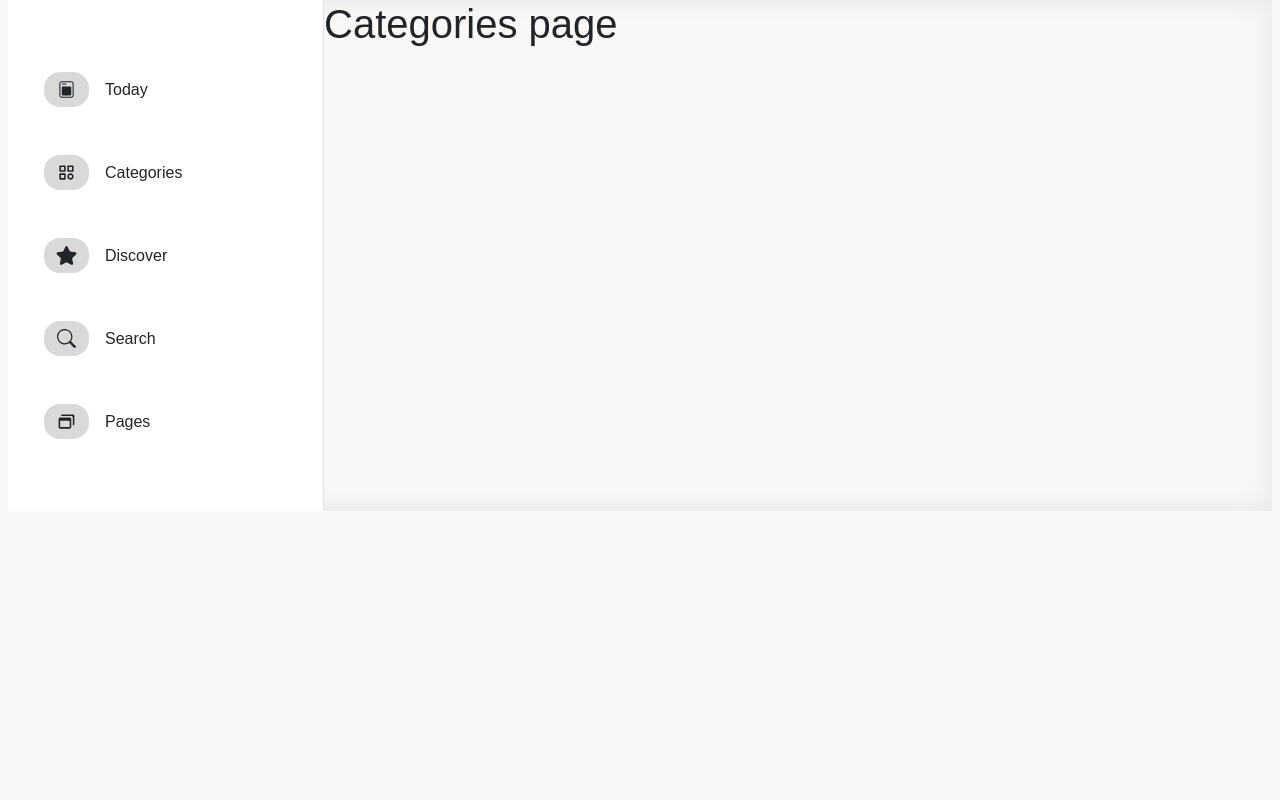
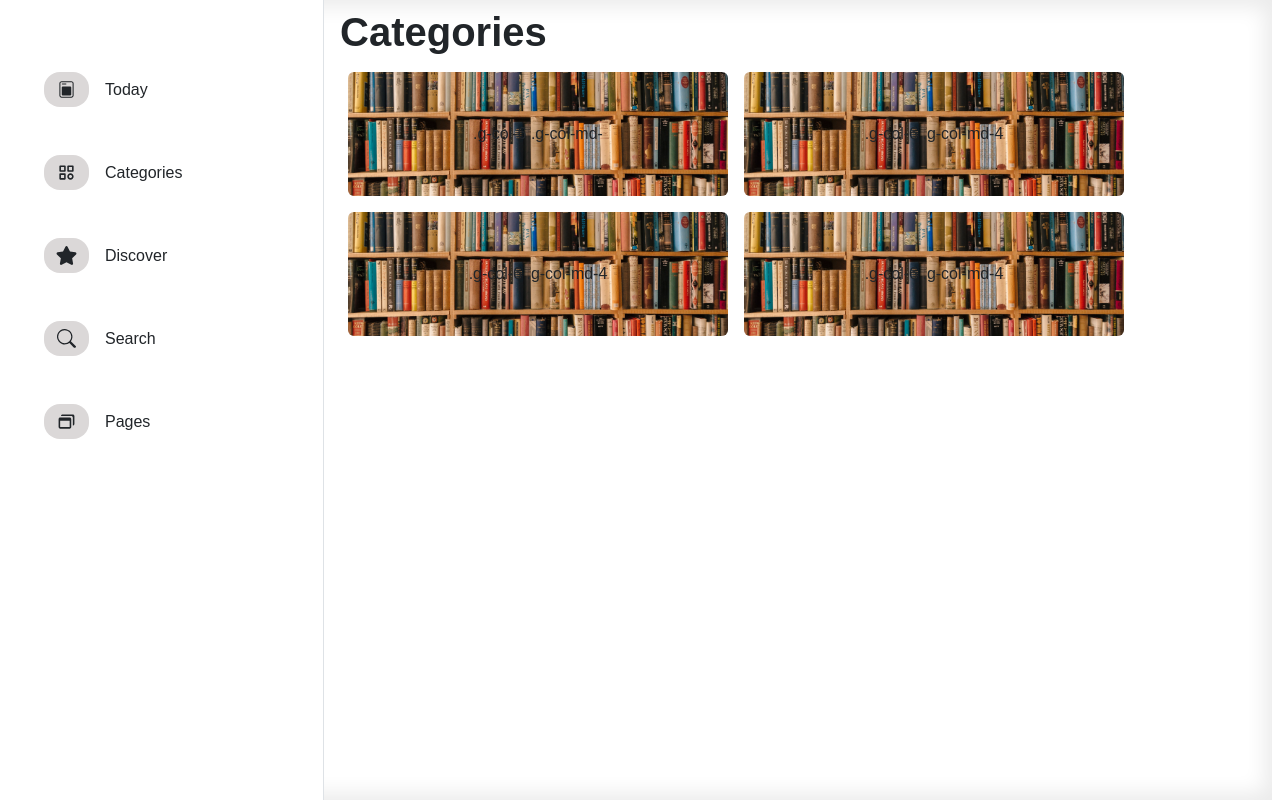
Before and after one commit to Navruzbek2103/Mir-info-project, a React (Vite) app: page /categories in a window 1280 px wide. Built offline with nearby package versions, Linux system fonts and the light colour scheme.

Commit message:
react Router debug

```diff
--- a/src/App.jsx
+++ b/src/App.jsx
@@ -37,7 +37,7 @@ import Animated from "./components/Animated";
 
 const App = () => {
   const styleMain = {
-    height: "auto",
+    height: "100vh",
   };
 
   const styleRow = {
--- a/src/UI/Featurecard/index.jsx
+++ b/src/UI/Featurecard/index.jsx
@@ -7,7 +7,7 @@ import Img from "./../../assets/images/thumb-1.jpg"
 const index = () => {
     return (
         <>
-         <div className="today__card w-100 bg-white feature-card rounded-4 mb-4">
+         <div className="today__card card w-100 bg-white feature-card rounded-4 mb-4">
               <img
                 src={Georg}
                 className="img-feature w-100 "
--- a/src/UI/TodayCard/index.jsx
+++ b/src/UI/TodayCard/index.jsx
@@ -1,11 +1,15 @@
 import React from "react";
 import Img from "./../../assets/images/thumb-15.jpg";
 import "./style.scss";
+import { motion } from "framer-motion";
 const index = () => {
   return (
     <>
       <div>
-        <div className="card w-100 d-flex flex-row justify-content-start mt-4 border-end-0 border-start-0 border-top-0 gap-3 align-items-start">
+        <motion.div
+          whileTap={{ scale: 0.98 }}
+          className="card w-100 d-flex flex-row justify-content-start mt-4 border-end-0 border-start-0 border-top-0 gap-3 align-items-start"
+        >
           <img src={Img} className="card__img" alt="images" />
           <div className="d-flex flex-column align-items-start justify-content-between">
             <span className="text-secondary fw-bold text-uppercase">
@@ -25,8 +29,12 @@ const index = () => {
               <p className="text-secondary mx-2">Elena Anka </p>
             </div>
           </div>
-        </div>
-        <div className="card d-flex flex-row justify-content-start mt-4 border-end-0 border-start-0 border-top-0 gap-3 align-items-start">
+        </motion.div>
+        <motion.div
+          whileTap={{ scale: 0.98 }}
+
+          className="card d-flex flex-row justify-content-start mt-4 border-end-0 border-start-0 border-top-0 gap-3 align-items-start"
+        >
           <img src={Img} className="card__img" alt="images" />
           <div className="d-flex flex-column align-items-start justify-content-between">
             <span className="text-secondary fw-bold text-uppercase">
@@ -46,7 +54,7 @@ const index = () => {
               <p className="text-secondary mx-2">Elena Anka </p>
             </div>
           </div>
-        </div>
+        </motion.div>
       </div>
     </>
   );
--- a/src/UI/Week/style.scss
+++ b/src/UI/Week/style.scss
@@ -5,7 +5,7 @@
     font-weight: 600;
   }
   .today_text {
-    margin: 40px 0px 10px;
+    margin: 10px 0px 10px;
     color: rgb(138, 138, 143);
     font-size: 13px;
     line-height: 18.2px;
--- a/src/index.css
+++ b/src/index.css
@@ -7,7 +7,7 @@
 body {
   font-family: Arial, Helvetica, sans-serif;
   font-size: 16px;
-  background: #f8f8f8;
+  overflow-x: hidden;
 }
 
 ol,
@@ -42,7 +42,6 @@ p {
   padding: 0 20px !important;
 }
 
-
 /* :root{
   Headerbrown: "#dfgw";
   yellow: "2344"
--- a/src/pages/Categories/index.jsx
+++ b/src/pages/Categories/index.jsx
@@ -6,17 +6,34 @@ const index = () => {
     <motion.div
       initial={{ opacity: 0, transitionDuration: 0.1 }}
       animate={{ opacity: 1, transition: { duration: 0.1 } }}
-      exit={{ opacity: 1, transitionDuration: 0.1, x: -10000 }}
+      exit={{ opacity: 1, transitionDuration: 0.1, y: -10000 }}
       transition={{
         delay: 0,
-        x: { duration: 0.1 },
+        x: { duration: 1 },
         default: { ease: "easeInOut" },
-
       }}
     >
-      {/* <div className="container"> */}
-      <h1>Categories page</h1>
-      {/* </div> */}
+      <div className="row">
+        <div className="container">
+          <div className="px-2">
+            <h1 className="fw-bold my-2">Categories</h1>
+            <div class="text-center d-grid d-flex flex-row mx-auto p-2 flex-wrap flex-lg-wrap flex-md-wrap flex-sm-wrap col-col-xxl-12 col-xl-12 col-lg-12 col-md-12 col-sm-12 col-12 w-100 gap-3">
+              <div class=" bg-secondary category__card rounded-2 col-xxl-4 col-xl-3  col-lg-3 col-md-12 col-sm-12 col-12">
+                .g-col-6 .g-col-md-
+              </div>
+              <div class="bg-secondary category__card rounded-2 col-xxl-4 col-xl-3 col-lg-3 col-md-12 col-sm-12 col-12">
+                .g-col-6 .g-col-md-4
+              </div>
+              <div class="bg-secondary category__card rounded-2 col-xxl-4 col-xl-3 col-lg-3 col-md-12 col-12 col-sm-12">
+                .g-col-6 .g-col-md-4
+              </div>
+              <div class="bg-secondary category__card rounded-2 col-xxl-4 col-xl-3 col-lg-3 col-md-12 col-12 col-sm-12">
+                .g-col-6 .g-col-md-4
+              </div>
+            </div>
+          </div>
+        </div>
+      </div>
     </motion.div>
   );
 };
--- a/src/pages/Categories/style.scss
+++ b/src/pages/Categories/style.scss
@@ -0,0 +1,8 @@
+.category__card{
+    padding: 50px 30px;
+    width: 380px!important;
+    background-image: url(./../../assets/images/lib.webp);
+    background-repeat: no-repeat;
+    background-size: cover;
+    background-position: center;
+}
--- a/src/pages/Discover/index.jsx
+++ b/src/pages/Discover/index.jsx
@@ -6,10 +6,10 @@ const index = () => {
     <motion.div
       initial={{ opacity: 0, transitionDuration: 0.1 }}
       animate={{ opacity: 1, transition: { duration: 0.1 } }}
-      exit={{ opacity: 1, transitionDuration: 0.1, x: -10000 }}
+      exit={{ opacity: 1, transitionDuration: 0.1, y: -10000 }}
       transition={{
         delay: 0,
-        x: { duration: 0.1 },
+        x: { duration: 1 },
         default: { ease: "easeInOut" },
 
       }}
--- a/src/pages/Pages/index.jsx
+++ b/src/pages/Pages/index.jsx
@@ -6,7 +6,7 @@ const index = () => {
      <motion.div
      initial={{opacity:0 , transitionDuration: 0.1}}
       animate={{opacity:1,transition:{ duration: 0.1}}}
-      exit={{ opacity: 1, transitionDuration: 0.1, x: -10000 }}
+      exit={{ opacity: 1, transitionDuration: 0.1, y: -10000 }}
       transition={{
         delay: 0,
         x: { duration: 0.1 },
--- a/src/pages/Search/index.jsx
+++ b/src/pages/Search/index.jsx
@@ -6,7 +6,7 @@ const index = () => {
     <motion.div
       initial={{ opacity: 0, transitionDuration: 0.1 }}
       animate={{ opacity: 1, transition: { duration: 0.1 } }}
-      exit={{ opacity: 1, transitionDuration: 0.1, x: -10000 }}
+      exit={{ opacity: 1, transitionDuration: 0.1, y: -10000 }}
       transition={{
         delay: 0,
         x: { duration: 0.1 },
--- a/src/pages/Today/index.jsx
+++ b/src/pages/Today/index.jsx
@@ -16,13 +16,13 @@ const index = () => {
     <>
       <motion.div
         className="w-100 col-12"
-        style={{ originX: 0.5 }}
-        initial={{ opacity: 1, x: 0 }}
+        style={{ originX: 0.5 , x:30,}}
+        initial={{ opacity: 1, x: 0}}
         animate={{ opacity: 1, transition: { duration: 0.1 },}}
-        exit={{ opacity: 1, transitionDuration: 0.1, x: -10000 }}
+        exit={{ opacity: 1, transitionDuration: 0.1, y: -10000 }}
         transition={{
           delay: 0,
-          x: { duration: 0.1 },
+          x: { duration: 1 },
           default: { ease: "easeInOut" },
 
         }}
```
